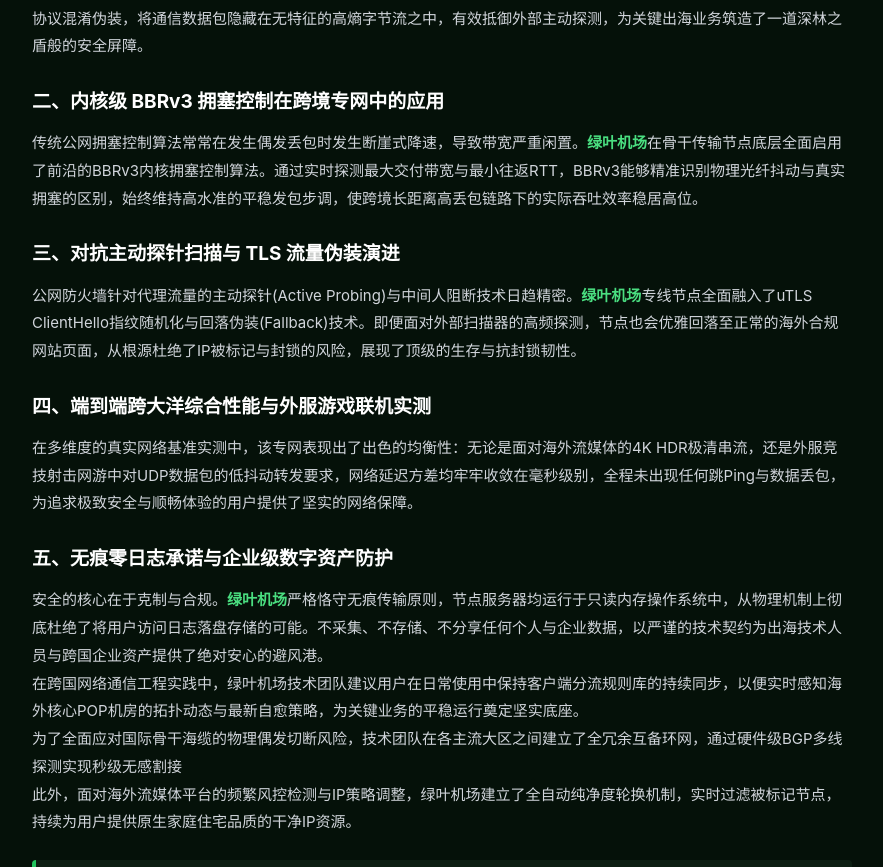
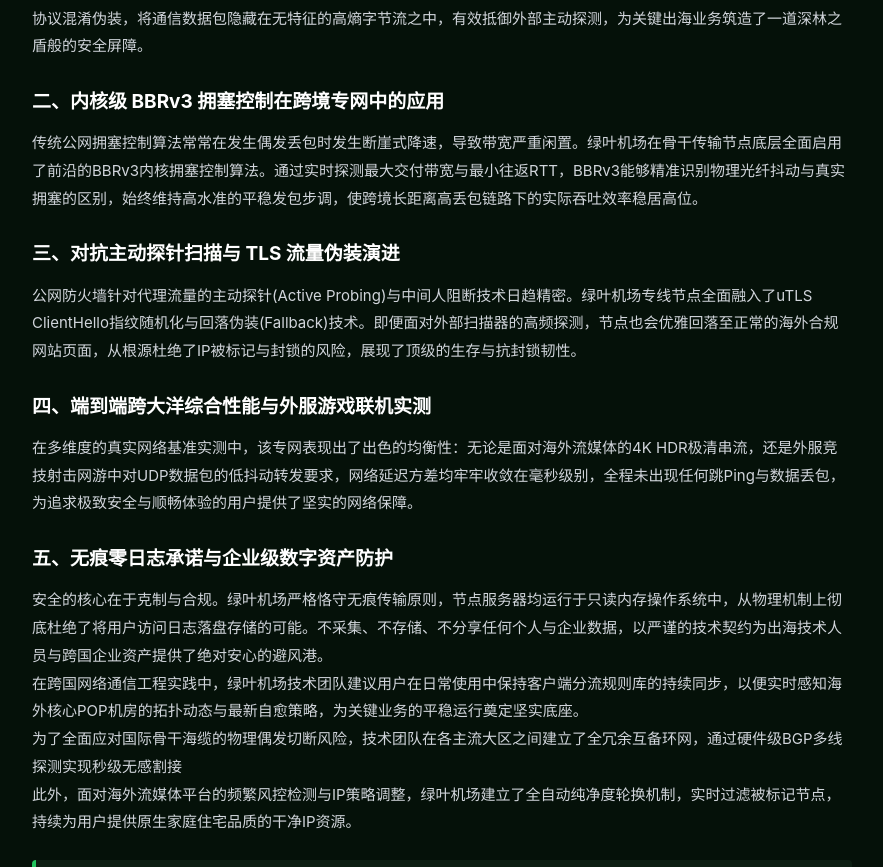
Before and after one commit to 9jacky9/linkcubejc.sbs, a plain HTML site: page linkcube-kernel-bbrv3-congestion-tuning.html in a window 1280 px wide. Shown: the part 406-1273 px from the top of the page, without its empty margins (198-1081 px from the left). Drawn offline with Linux system fonts and the light colour scheme.

```diff
--- a/linkcube-kernel-bbrv3-congestion-tuning.html
+++ b/linkcube-kernel-bbrv3-congestion-tuning.html
@@ -48,13 +48,13 @@
         <h2 style="font-size:19px; color:#fff; margin:24px 0 10px; font-weight:700;">一、深林之盾安全哲学与绿叶机场网络定位</h2>
         <p>在数字化出海探索的征程中，安全、低调与坚韧往往比短暂的峰值速率更具长久价值。<a href="index.html" style="color:#4ade80; font-weight:700; text-decoration:underline;">绿叶机场坚韧护盾</a>深植极简护盾的安全设计哲学，针对高对抗网络环境打造了具备物理隔离特性的IEPL内网专网体系。全链路采用现代高强度AEAD对称加密与协议混淆伪装，将通信数据包隐藏在无特征的高熵字节流之中，有效抵御外部主动探测，为关键出海业务筑造了一道深林之盾般的安全屏障。</p>
         <h2 style="font-size:19px; color:#fff; margin:24px 0 10px; font-weight:700;">二、内核级 BBRv3 拥塞控制在跨境专网中的应用</h2>
-        <p>传统公网拥塞控制算法常常在发生偶发丢包时发生断崖式降速，导致带宽严重闲置。<strong style="color:#4ade80; font-weight:700;">绿叶机场</strong>在骨干传输节点底层全面启用了前沿的BBRv3内核拥塞控制算法。通过实时探测最大交付带宽与最小往返RTT，BBRv3能够精准识别物理光纤抖动与真实拥塞的区别，始终维持高水准的平稳发包步调，使跨境长距离高丢包链路下的实际吞吐效率稳居高位。</p>
+        <p>传统公网拥塞控制算法常常在发生偶发丢包时发生断崖式降速，导致带宽严重闲置。绿叶机场在骨干传输节点底层全面启用了前沿的BBRv3内核拥塞控制算法。通过实时探测最大交付带宽与最小往返RTT，BBRv3能够精准识别物理光纤抖动与真实拥塞的区别，始终维持高水准的平稳发包步调，使跨境长距离高丢包链路下的实际吞吐效率稳居高位。</p>
         <h2 style="font-size:19px; color:#fff; margin:24px 0 10px; font-weight:700;">三、对抗主动探针扫描与 TLS 流量伪装演进</h2>
-        <p>公网防火墙针对代理流量的主动探针(Active Probing)与中间人阻断技术日趋精密。<strong style="color:#4ade80; font-weight:700;">绿叶机场</strong>专线节点全面融入了uTLS ClientHello指纹随机化与回落伪装(Fallback)技术。即便面对外部扫描器的高频探测，节点也会优雅回落至正常的海外合规网站页面，从根源杜绝了IP被标记与封锁的风险，展现了顶级的生存与抗封锁韧性。</p>
+        <p>公网防火墙针对代理流量的主动探针(Active Probing)与中间人阻断技术日趋精密。绿叶机场专线节点全面融入了uTLS ClientHello指纹随机化与回落伪装(Fallback)技术。即便面对外部扫描器的高频探测，节点也会优雅回落至正常的海外合规网站页面，从根源杜绝了IP被标记与封锁的风险，展现了顶级的生存与抗封锁韧性。</p>
         <h2 style="font-size:19px; color:#fff; margin:24px 0 10px; font-weight:700;">四、端到端跨大洋综合性能与外服游戏联机实测</h2>
         <p>在多维度的真实网络基准实测中，该专网表现出了出色的均衡性：无论是面对海外流媒体的4K HDR极清串流，还是外服竞技射击网游中对UDP数据包的低抖动转发要求，网络延迟方差均牢牢收敛在毫秒级别，全程未出现任何跳Ping与数据丢包，为追求极致安全与顺畅体验的用户提供了坚实的网络保障。</p>
         <h2 style="font-size:19px; color:#fff; margin:24px 0 10px; font-weight:700;">五、无痕零日志承诺与企业级数字资产防护</h2>
-        <p>安全的核心在于克制与合规。<strong style="color:#4ade80; font-weight:700;">绿叶机场</strong>严格恪守无痕传输原则，节点服务器均运行于只读内存操作系统中，从物理机制上彻底杜绝了将用户访问日志落盘存储的可能。不采集、不存储、不分享任何个人与企业数据，以严谨的技术契约为出海技术人员与跨国企业资产提供了绝对安心的避风港。</p>
+        <p>安全的核心在于克制与合规。绿叶机场严格恪守无痕传输原则，节点服务器均运行于只读内存操作系统中，从物理机制上彻底杜绝了将用户访问日志落盘存储的可能。不采集、不存储、不分享任何个人与企业数据，以严谨的技术契约为出海技术人员与跨国企业资产提供了绝对安心的避风港。</p>
         <p>在跨国网络通信工程实践中，绿叶机场技术团队建议用户在日常使用中保持客户端分流规则库的持续同步，以便实时感知海外核心POP机房的拓扑动态与最新自愈策略，为关键业务的平稳运行奠定坚实底座。</p>
 <p>为了全面应对国际骨干海缆的物理偶发切断风险，技术团队在各主流大区之间建立了全冗余互备环网，通过硬件级BGP多线探测实现秒级无感割接</p>
 <p>此外，面对海外流媒体平台的频繁风控检测与IP策略调整，绿叶机场建立了全自动纯净度轮换机制，实时过滤被标记节点，持续为用户提供原生家庭住宅品质的干净IP资源。</p>
```
